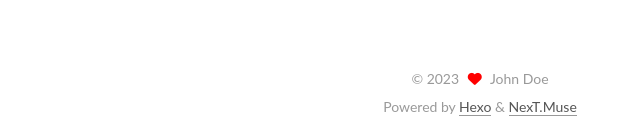
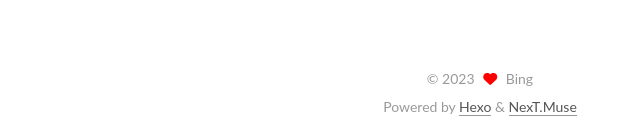
Before and after one commit to LearnerHB/LearnerHB.github.io, a plain HTML site: page 2023/01/01/hello-world/index.html in a window 1280 px wide. Shown: the part 1232-1370 px from the top of the page, 320-960 px from the left. Drawn offline with nearby package versions, Linux system fonts and the light colour scheme.

Commit message:
Site updated: 2023-01-01 21:56:12

```diff
--- a/2023/01/01/hello-world/index.html
+++ b/2023/01/01/hello-world/index.html
@@ -28,7 +28,7 @@
 <meta property="og:locale" content="en_US">
 <meta property="article:published_time" content="2023-01-01T09:13:28.471Z">
 <meta property="article:modified_time" content="2023-01-01T09:13:28.471Z">
-<meta property="article:author" content="John Doe">
+<meta property="article:author" content="Bing">
 <meta name="twitter:card" content="summary">
 
 
@@ -112,7 +112,7 @@
 
         <div class="site-overview-wrap sidebar-panel">
           <div class="site-author animated" itemprop="author" itemscope itemtype="http://schema.org/Person">
-  <p class="site-author-name" itemprop="name">John Doe</p>
+  <p class="site-author-name" itemprop="name">Bing</p>
   <div class="site-description" itemprop="description"></div>
 </div>
 <div class="site-state-wrap animated">
@@ -151,7 +151,7 @@
 
     <span hidden itemprop="author" itemscope itemtype="http://schema.org/Person">
       <meta itemprop="image" content="/images/avatar.gif">
-      <meta itemprop="name" content="John Doe">
+      <meta itemprop="name" content="Bing">
     </span>
 
     <span hidden itemprop="publisher" itemscope itemtype="http://schema.org/Organization">
@@ -235,7 +235,7 @@
   <span class="with-love">
     <i class="fa fa-heart"></i>
   </span>
-  <span class="author" itemprop="copyrightHolder">John Doe</span>
+  <span class="author" itemprop="copyrightHolder">Bing</span>
 </div>
   <div class="powered-by">Powered by <a href="https://hexo.io/" rel="noopener" target="_blank">Hexo</a> & <a href="https://theme-next.js.org/muse/" rel="noopener" target="_blank">NexT.Muse</a>
   </div>
```
Also changed, not shown: archives/2023/01/index.html (+3 -3 lines), archives/2023/index.html (+3 -3 lines), archives/index.html (+3 -3 lines), index.html (+4 -4 lines).
